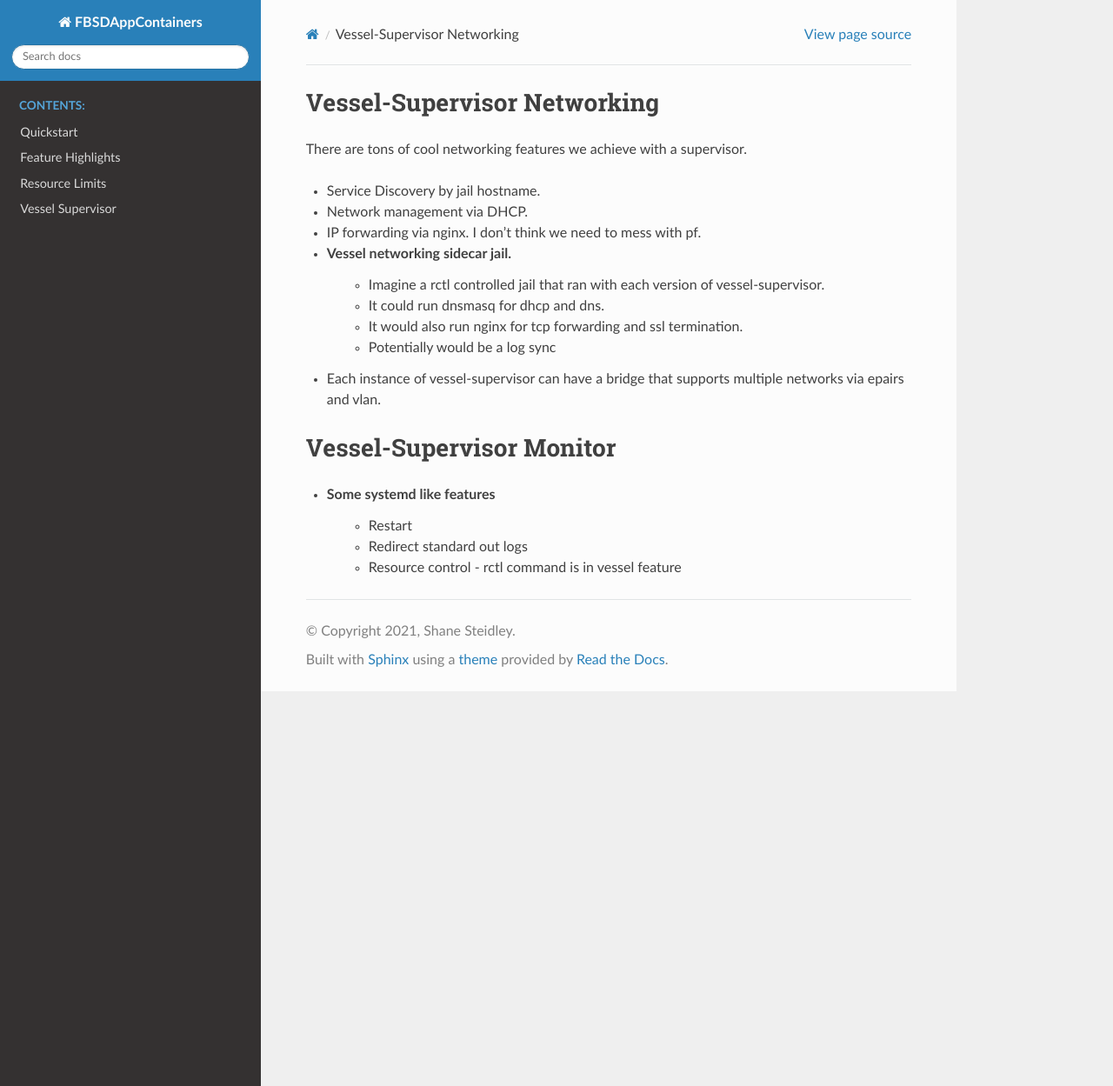
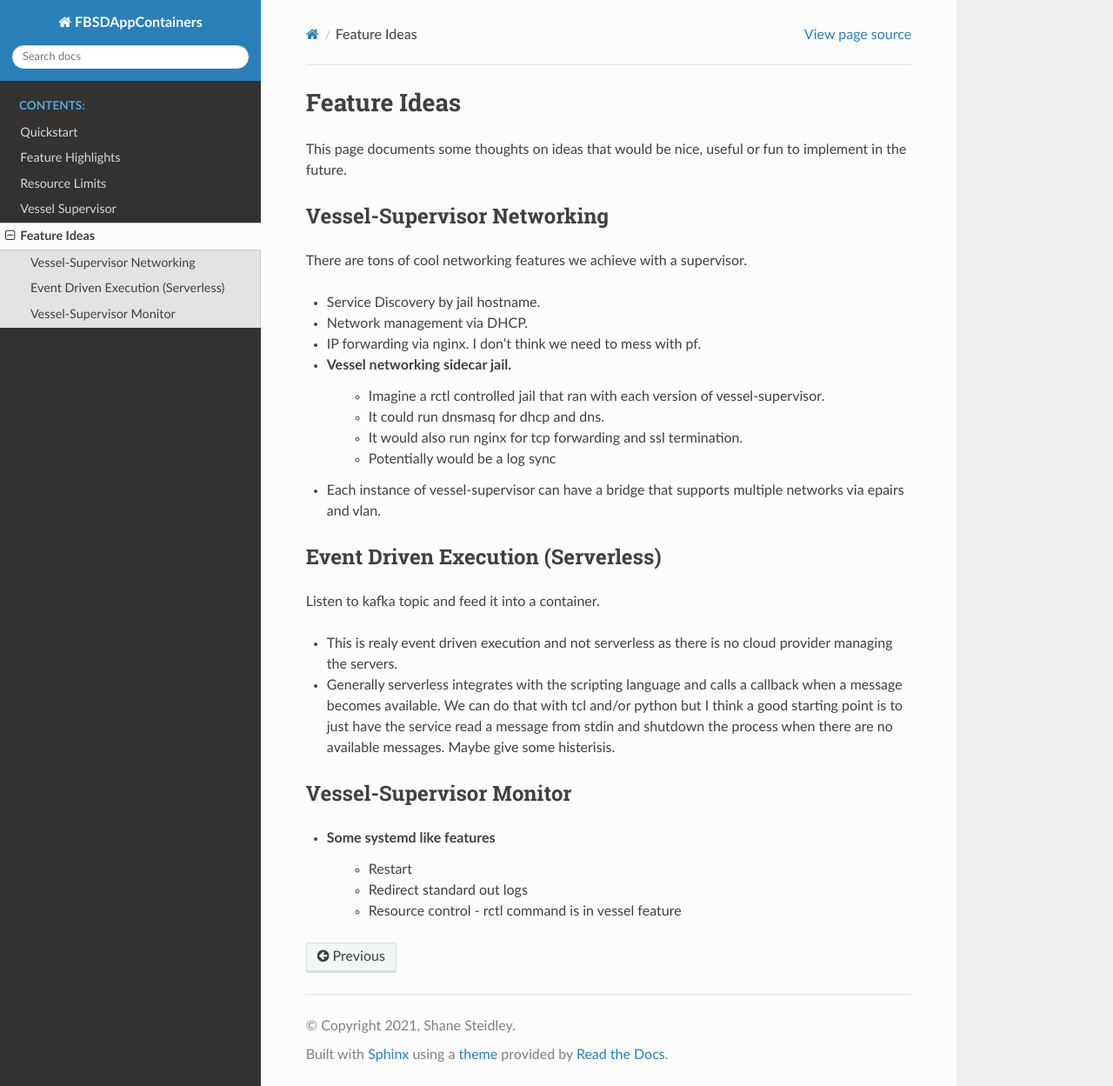
Before and after one commit to ssteidl/vessel, a Sphinx documentation site: the page built from docs/source/FeatureIdeas.rst, in a window 1280 px wide and 1249 px high. Shown: the whole window at 87% size. Built offline with Sphinx 7.4.7 and the Read the Docs theme 2.0.0, drawn with Linux system fonts in a browser that asks for light colours.

```diff
--- a/docs/source/ideas/SupervisorNetworking.rst
+++ b/docs/source/FeatureIdeas.rst
@@ -1,3 +1,7 @@
+Feature Ideas
+==============
+This page documents some thoughts on ideas that would be nice, useful or fun to implement in the future.
+
 Vessel-Supervisor Networking
 ^^^^^^^^^^^^^^^^^^^^^^^^^^^^
 There are tons of cool networking features we achieve with a supervisor.
@@ -12,6 +16,16 @@
     * Potentially would be a log sync
 * Each instance of vessel-supervisor can have a bridge that supports multiple networks via epairs and vlan.
 
+Event Driven Execution (Serverless)
+^^^^^^^^^^^^^^^^^^^^^^^^^^^^^^^^^^^^
+Listen to kafka topic and feed it into a container.
+
+* This is realy event driven execution and not serverless as there is no cloud provider managing the servers.
+* Generally serverless integrates with the scripting language and calls a callback when a message becomes
+  available.  We can do that with tcl and/or python but I think a good starting point is to just have the service
+  read a message from stdin and shutdown the process when there are no available messages.  Maybe give some
+  histerisis.
+
 Vessel-Supervisor Monitor
 ^^^^^^^^^^^^^^^^^^^^^^^^^
 * Some systemd like features
--- a/docs/source/ResourceControl.rst
+++ b/docs/source/ResourceControl.rst
@@ -34,6 +34,6 @@
 * The :code:`rctl` key can be set to a valid rctl string.  The rctl string should not contain the subject or subjectid as those will be
   added by vessel.
 * There is a second optional key :code:`devctl-action`.  If you use devctl as the resource string action then a custom
-  action can be taken.  The supported actions are
+  action can be taken.  The supported actions are:
     * :code:`shutdown`.  Cleanly shutdown the jail.
     * :code:`exec=<command params>`.  Execute an arbitrary process that can be very useful for monitoring and alerting.
--- a/docs/source/index.rst
+++ b/docs/source/index.rst
@@ -19,6 +19,7 @@
    FeatureHighlights
    ResourceControl
    supervisor
+   FeatureIdeas
 
 
 Indices and tables
```
Also changed, not shown: 4 other files.
